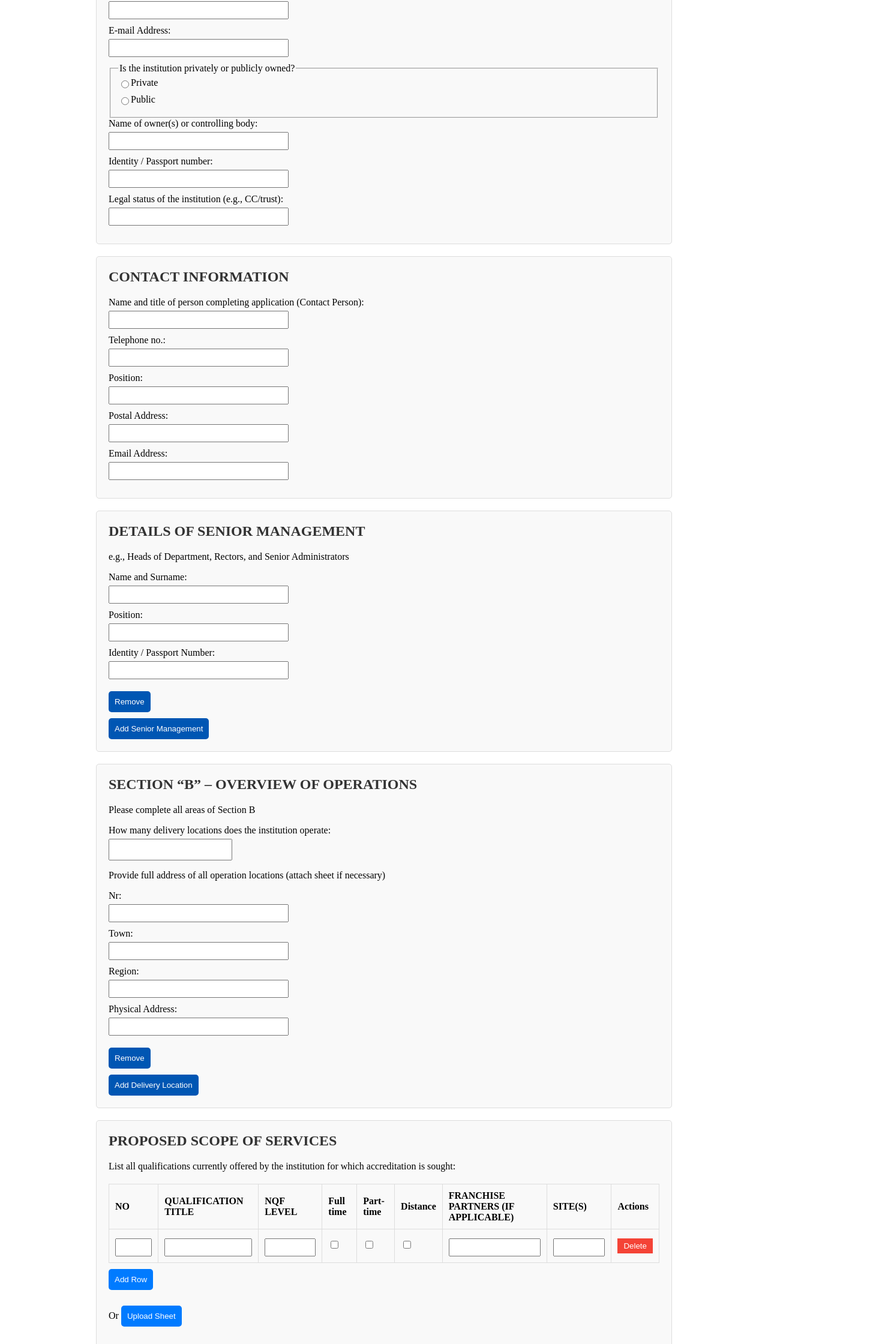
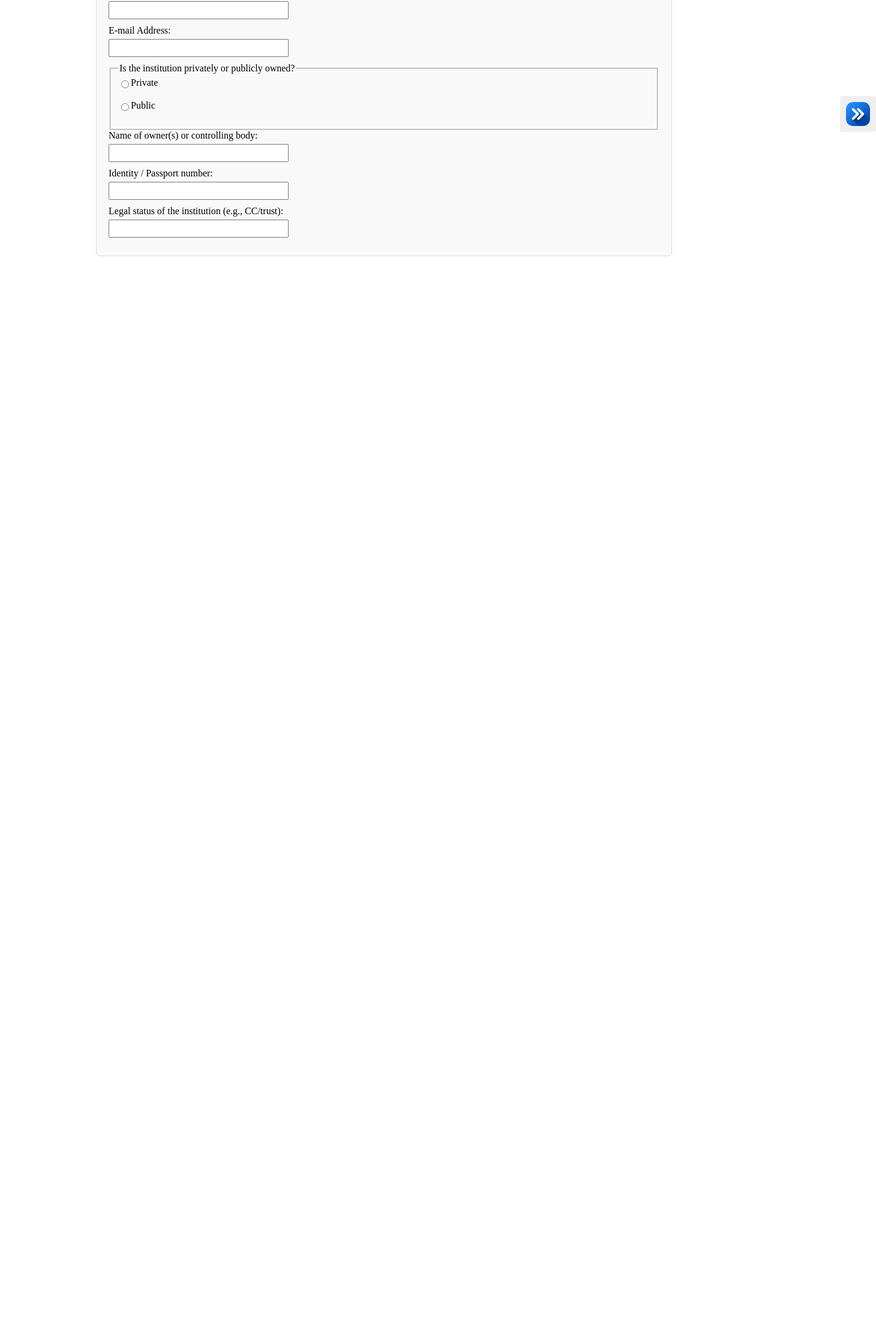
Before and after one commit to Mart836/accreditation-system, a React (Create React App) app: page /accreditation-form in a window 1280 px wide. Shown: the part 520-2760 px from the top of the page at 60% size, 1460 px wide, since content can reach past the window. After the commit the page ends 995 px from the top, so only its background shows below. Built offline with nearby package versions, Linux system fonts and the light colour scheme.

Commit message:
modified:   src/AccreditationForm.css 	modified:   src/AccreditationForm.js 	new file:   src/back-icon.png 	new file:   src/next-icon.png

```diff
--- a/src/AccreditationForm.css
+++ b/src/AccreditationForm.css
@@ -129,14 +129,51 @@ th, td {
 .submit-button:hover {
     background-color: #0056b3;
 }
+.back-button {
+    position: absolute;
+    top:  680px; /* Adjust the top position as needed */
+    left: 100px; /* Adjust the left position as needed */
+    border: none;
+    padding: 10px;
+    cursor: pointer;
+    display: flex;
+    align-items: center;
+    justify-content: center;
+
+}
+
+.back-button img {
+    width: 40px; /* Adjust the icon size as needed */
+    height: auto;
+}
+.next-button {
+    position: absolute;
+    top: 680px; /* Adjust the top position as needed */
+    left: 1400px; /* Adjust the left position as needed */
+    border: none;
+    border-radius: 4px;
+    padding: 10px;
+    cursor: pointer;
+    display: flex;
+    align-items: center;
+    justify-content: center;
+
+}
+
+.next-button img {
+    width: 40px; /* Adjust the icon size as needed */
+    height: auto;
+}
+
+
 
 /* For compact inputs */
 .compact-input {
     padding: 8px;
     font-size: 0.9em;
 }
-.declaration {
-    margin: 20px 0;
+.declaration,.contact-information,.senior-management,.section-b,.proposed-scope {
+    margin: 50px 0;
 }
 
 .declaration-item {
--- a/src/AccreditationForm.js
+++ b/src/AccreditationForm.js
@@ -1,4 +1,6 @@
 import React, { useState } from 'react';
+import backIcon from './back-icon.png';
+import nextIcon from './next-icon.png';
 import './AccreditationForm.css'; // Create this CSS file for styling
 
 const AccreditationForm = () => {
@@ -6,6 +8,16 @@ const AccreditationForm = () => {
     const [rows, setRows] = useState([{ id: Date.now() }]); // Initial row with unique ID
     const [deliveryLocations, setDeliveryLocations] = useState([{ id: Date.now() }]); // Initial delivery location
     const [seniorManagement, setSeniorManagement] = useState([{ id: Date.now() }]); // Initial senior management
+    const [currentPage, setCurrentPage] = useState(0); // Track the current page
+
+    const pages = [
+        'SECTION A - TRAINING PROVIDER INFORMATION',
+        'CONTACT INFORMATION',
+        'SENIOR MANAGEMENT DETAILS',
+        'SECTION B - OVERVIEW OF OPERATIONS',
+        'PROPOSED SCOPE OF SERVICES',
+        'DECLARATION',
+    ];
 
     const handleAgreeAllChange = (e) => {
         const checked = e.target.checked;
@@ -39,15 +51,34 @@ const AccreditationForm = () => {
         setSeniorManagement(seniorManagement.filter(man => man.id !== id));
     };
 
+    // Handlers for navigation
+    const nextPage = () => {
+        if (currentPage < pages.length - 1) {
+            setCurrentPage(currentPage + 1);
+        }
+    };
+
+    const prevPage = () => {
+        if (currentPage > 0) {
+            setCurrentPage(currentPage - 1);
+        }
+    };
+
     return (
         <div className="accreditation-form">
             <header className="form-header">
                 <div className="yellow-strip"></div>
+                {currentPage === 0 && (
+            <>
                 <h1>Application for Accreditation</h1>
                 <p>NB: This application form must be completed by persons, institutions, and organisations seeking accreditation and not for re-accreditation and expansion of accreditation.</p>
+            </>
+        )}
             </header>
+
             <form>
-                {/* SECTION A - TRAINING PROVIDER INFORMATION */}
+                {/* Render the current page based on currentPage state */}
+                {currentPage === 0 && (
                     <section className="section-a">
                         <h2>SECTION “A” – TRAINING PROVIDER INFORMATION</h2>
                         <p>Please complete all areas of Section “A”</p>
@@ -73,19 +104,16 @@ const AccreditationForm = () => {
                         </label>
                         <fieldset>
                             <legend>Is the institution privately or publicly owned?</legend>
+                            <div className="declaration-item">
                             <label>
+                                <input type="radio" name="ownership" value="private" required /> Private
+                            </label>
+                            </div>
                             <div className="declaration-item">
-                            <input type="radio" name="ownership" value="private" required />
-                             Private
+                            <label>
+                                <input type="radio" name="ownership" value="public" required /> Public
+                            </label>
                             </div>
-                        </label>
-
-                        <label>
-                        <div className="declaration-item">
-                            <input type="radio" name="ownership" value="public" required />
-                            Public
-                        </div>
-                        </label>
                         </fieldset>
                         <label>
                             Name of owner(s) or controlling body:
@@ -100,8 +128,9 @@ const AccreditationForm = () => {
                             <input type="text" name="legalStatus" className="compact-input" required />
                         </label>
                     </section>
+                )}
 
-                {/* CONTACT INFORMATION */}
+                {currentPage === 1 && (
                     <section className="contact-information">
                         <h2>CONTACT INFORMATION</h2>
                         <label>
@@ -125,8 +154,9 @@ const AccreditationForm = () => {
                             <input type="email" name="contactEmail" className="compact-input" required />
                         </label>
                     </section>
+                )}
 
-                {/* SENIOR MANAGEMENT DETAILS */}
+                {currentPage === 2 && (
                     <section className="senior-management">
                         <h2>DETAILS OF SENIOR MANAGEMENT</h2>
                         <p>e.g., Heads of Department, Rectors, and Senior Administrators</p>
@@ -149,11 +179,11 @@ const AccreditationForm = () => {
                         ))}
                         <button type="button" onClick={addSeniorManagement} className="add-button">Add Senior Management</button>
                     </section>
+                )}
 
-                {/* SECTION B - OVERVIEW OF OPERATIONS */}
+                {currentPage === 3 && (
                     <section className="section-b">
                         <h2>SECTION “B” – OVERVIEW OF OPERATIONS</h2>
-                    <p>Please complete all areas of Section B</p>
                         <label>
                             How many delivery locations does the institution operate:
                             <input type="number" name="deliveryCount" className="compact-input" required />
@@ -182,8 +212,9 @@ const AccreditationForm = () => {
                         ))}
                         <button type="button" onClick={addDeliveryLocation} className="add-button">Add Delivery Location</button>
                     </section>
+                )}
 
-                {/* PROPOSED SCOPE OF SERVICES */}
+                {currentPage === 4 && (
                     <section className="proposed-scope">
                         <h2>PROPOSED SCOPE OF SERVICES</h2>
                         <p>List all qualifications currently offered by the institution for which accreditation is sought:</p>
@@ -207,35 +238,22 @@ const AccreditationForm = () => {
                                         <td><input type="text" name="qualificationNo" className="compact-input" /></td>
                                         <td><input type="text" name="qualificationTitle" className="compact-input" /></td>
                                         <td><input type="text" name="nqfLevel" className="compact-input" /></td>
-                                    <td>
-                                        <label>
-                                            <input type="checkbox" name={`attendance_${row.id}`} value="full-time" />
-                                        </label>
-                                    </td>
-                                    <td>
-                                        <label>
-                                            <input type="checkbox" name={`attendance_${row.id}`} value="part-time" />
-                                        </label>
-                                    </td>
-                                    <td>
-                                        <label>
-                                            <input type="checkbox" name={`attendance_${row.id}`} value="distance" />
-                                        </label>
-                                    </td>
-                                    <td><input type="text" name="franchisePartners" className="compact-input" /></td>
-                                    <td><input type="text" name="sites" className="compact-input" /></td>
-                                    <td>
-                                    <button type="button" onClick={() => removeRow(row.id)} className="remove-row-button">Delete</button>
-                                    </td>
+                                        <td><input type="checkbox" name={`mode_${row.id}`} value="fullTime" required /></td>
+                                        <td><input type="checkbox" name={`mode_${row.id}`} value="partTime" required /></td>
+                                        <td><input type="checkbox" name={`mode_${row.id}`} value="distance" required /></td>
+                                        <td><input type="text" name="franchisePartner" className="compact-input" /></td>
+                                        <td><input type="text" name="site" className="compact-input" /></td>
+                                        <td><button type="button" onClick={() => removeRow(row.id)} className="remove-button">Remove</button></td>
                                     </tr>
                                 ))}
                             </tbody>
                         </table>
-                    <button type="button" onClick={addRow} className="add-row-button">Add Row</button>
+                        <button type="button" onClick={addRow} className="add-button">Add Row</button>
                         <p>Or <button type="button" className="upload-button">Upload Sheet</button></p>
                     </section>
+                )}
 
-                {/* DECLARATION */}
+                {currentPage === 5 && (
                     <section className="declaration">
                         <h2>DECLARATION</h2>
                         <div className="declaration-item">
@@ -245,31 +263,41 @@ const AccreditationForm = () => {
                         </div>
                         <div className="declaration-item">
                             <label>
-                        <input type="checkbox" name="declaration" />
-                         I declare that all information in the form and pack is true and correct.
+                                <input type="checkbox" name="declaration1" required /> I declare that the information provided is true and correct.
                             </label>
                         </div>
                         <div className="declaration-item">
                             <label>
-                       <input type="checkbox" name="legislation" />
-                       I agree to abide by any applicable legislation of relevance to our operations.
+                                <input type="checkbox" name="declaration2" required /> I agree to abide by any applicable legislation of relevance to our operations.
                             </label>
                         </div>
                         <div className="declaration-item">
                             <label>
-                       <input type="checkbox" name="notifyNQA" />
-                       I agree to notify the NQA of any significant changes to our position as an institution.
+                                <input type="checkbox" name="declaration2" required /> I agree to notify the NQA of any significant changes to our position as an institution.
                             </label>
                         </div>
                         <div className="declaration-item">
                             <label>
-                       <input type="checkbox" name="access" />
-                       I agree to give free and full access to any facilities and documents relevant to this application and its ongoing effect.
+                                <input type="checkbox" name="declaration2" required /> I agree to give free and full access to any facilities and documents relevant to this application and its ongoing effect.
                             </label>
                         </div>
                     </section>
+                )}
 
-                <button type="submit" className="submit-button">Submit</button>
+                {/* Navigation buttons */}
+                <div className="navigation-buttons">
+                {currentPage > 0 && (
+                    <button type="button" className="back-button" onClick={prevPage}>
+                        <img src={backIcon} alt="Back" />
+                    </button>
+                )}
+                {currentPage < pages.length - 1 && (
+                    <button type="button" className="next-button" onClick={nextPage}>
+                        <img src={nextIcon} alt="Next" />
+                    </button>
+                )}
+                    {currentPage === pages.length - 1 && <button type="submit" className="submit-button">Submit</button>}
+                </div>
             </form>
         </div>
     );
```
Also changed, not shown: src/back-icon.png (added), src/next-icon.png (added). Lines whose indentation alone changed are shown as unchanged.
